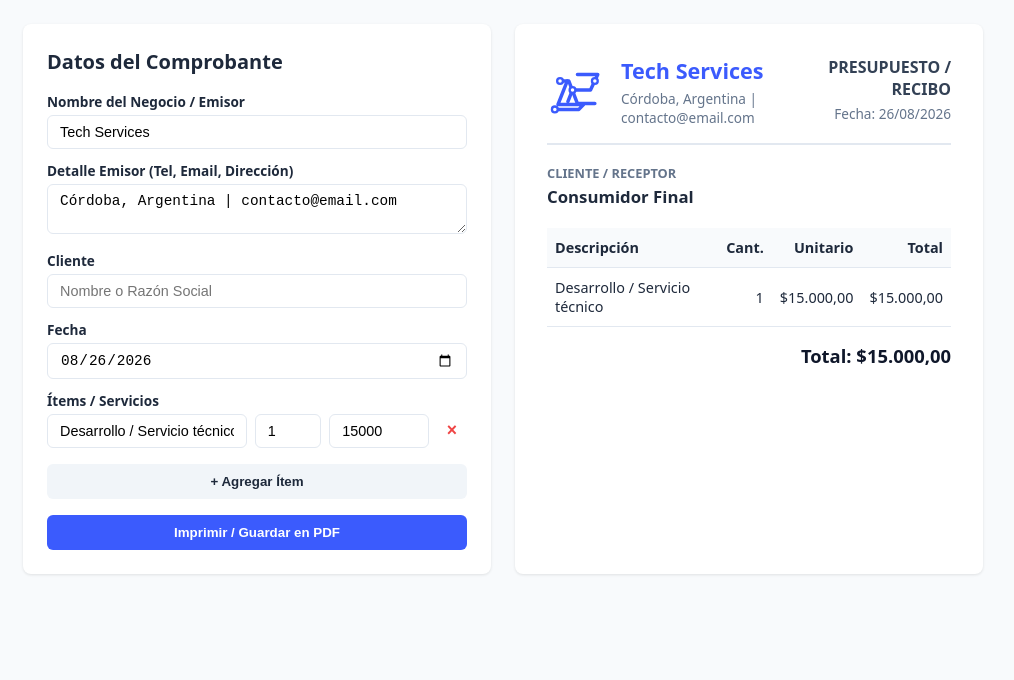
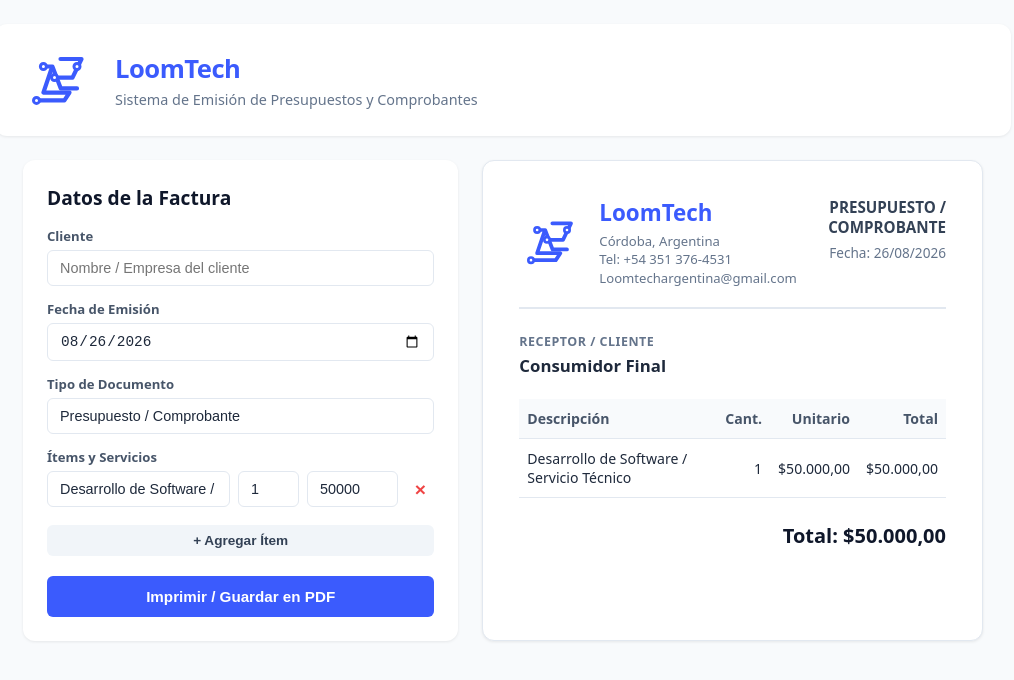
Before and after one commit to luchosar/creador-de-facturas, a plain HTML site: page index.html in a window 1280 px wide. Shown: the whole page, without its empty margins (137-1151 px from the left). Drawn offline with Linux system fonts and the light colour scheme.

Commit message:
Actualizar index.html

```diff
--- a/index.html
+++ b/index.html
@@ -3,64 +3,107 @@
 <head>
   <meta charset="UTF-8">
   <meta name="viewport" content="width=device-width, initial-scale=1.0">
-  <title>Generador de Comprobantes</title>
+  <title>LoomTech - Generador de Comprobantes</title>
   <style>
     :root {
       --primary: #3b5bfd;
+      --primary-dark: #2546e0;
       --border: #e2e8f0;
       --text: #1e293b;
+      --text-muted: #64748b;
     }
     body {
-      font-family: system-ui, -apple-system, sans-serif;
+      font-family: system-ui, -apple-system, BlinkMacSystemFont, "Segoe UI", Roboto, sans-serif;
       margin: 0;
       padding: 24px;
       background: #f8fafc;
       color: var(--text);
     }
+
+    /* Header Principal / Banner */
+    .main-header {
+      max-width: 960px;
+      margin: 0 auto 24px auto;
+      background: white;
+      padding: 20px 28px;
+      border-radius: 12px;
+      box-shadow: 0 1px 3px rgba(0,0,0,0.08);
+      display: flex;
+      align-items: center;
+      gap: 20px;
+    }
+    .header-logo {
+      width: 72px;
+      height: 72px;
+      flex-shrink: 0;
+    }
+    .header-title h1 {
+      margin: 0;
+      font-size: 1.6rem;
+      color: var(--primary);
+      letter-spacing: -0.5px;
+    }
+    .header-title p {
+      margin: 4px 0 0 0;
+      color: var(--text-muted);
+      font-size: 0.9rem;
+    }
+
     .container {
       max-width: 960px;
       margin: auto;
       display: grid;
-      grid-template-columns: 1fr 1fr;
+      grid-template-columns: 1fr 1.15fr;
       gap: 24px;
     }
     .panel {
       background: white;
       padding: 24px;
-      border-radius: 8px;
-      box-shadow: 0 1px 3px rgba(0,0,0,0.1);
+      border-radius: 12px;
+      box-shadow: 0 1px 3px rgba(0,0,0,0.08);
+      height: fit-content;
     }
-    h2 { margin-top: 0; font-size: 1.25rem; }
-    label { display: block; font-size: 0.85rem; font-weight: 600; margin-top: 12px; margin-bottom: 4px; }
+    h2 { margin-top: 0; font-size: 1.2rem; color: #0f172a; }
+    label { display: block; font-size: 0.82rem; font-weight: 600; margin-top: 14px; margin-bottom: 5px; color: #475569; }
     input, textarea {
       width: 100%;
-      padding: 8px 12px;
+      padding: 9px 12px;
       border: 1px solid var(--border);
       border-radius: 6px;
       box-sizing: border-box;
       font-size: 0.9rem;
+      color: var(--text);
+    }
+    input:focus, textarea:focus {
+      outline: none;
+      border-color: var(--primary);
+      box-shadow: 0 0 0 2px rgba(59, 91, 253, 0.15);
     }
     .btn {
       background: var(--primary);
       color: white;
       border: none;
-      padding: 10px 16px;
+      padding: 12px 16px;
       border-radius: 6px;
       cursor: pointer;
       font-weight: 600;
-      margin-top: 16px;
+      font-size: 0.95rem;
+      margin-top: 20px;
       width: 100%;
-      transition: opacity 0.2s;
+      transition: background-color 0.2s;
     }
-    .btn:hover { opacity: 0.9; }
+    .btn:hover { background: var(--primary-dark); }
     .btn-secondary {
       background: #f1f5f9;
-      color: var(--text);
-      margin-top: 8px;
+      color: #334155;
+      margin-top: 10px;
+      padding: 8px 12px;
+      font-size: 0.85rem;
     }
+    .btn-secondary:hover { background: #e2e8f0; }
     .item-row {
       display: grid;
-      grid-template-columns: 3fr 1fr 1.5fr 30px;
+      grid-template-columns: 3fr 1fr 1.5fr 28px;
       gap: 8px;
       margin-bottom: 8px;
       align-items: center;
@@ -71,89 +114,123 @@
       color: #ef4444;
       cursor: pointer;
       font-weight: bold;
-      font-size: 1.1rem;
+      font-size: 1.2rem;
+      padding: 0;
+      line-height: 1;
     }
 
     /* Vista previa / Factura */
     #invoice {
       background: white;
-      padding: 32px;
-      border-radius: 8px;
-      box-shadow: 0 1px 3px rgba(0,0,0,0.1);
+      padding: 36px;
+      border-radius: 12px;
+      box-shadow: 0 1px 3px rgba(0,0,0,0.08);
       box-sizing: border-box;
+      border: 1px solid var(--border);
     }
     .inv-header {
       display: flex;
       justify-content: space-between;
       align-items: flex-start;
       border-bottom: 2px solid var(--border);
-      padding-bottom: 16px;
-      margin-bottom: 16px;
+      padding-bottom: 20px;
+      margin-bottom: 20px;
     }
     .brand-section {
       display: flex;
       align-items: center;
       gap: 16px;
     }
-    .brand-logo {
-      width: 58px;
-      height: 58px;
+    .brand-logo-invoice {
+      width: 64px;
+      height: 64px;
       flex-shrink: 0;
     }
     .inv-table {
       width: 100%;
       border-collapse: collapse;
-      margin-top: 16px;
+      margin-top: 20px;
     }
     .inv-table th, .inv-table td {
       padding: 10px 8px;
       text-align: left;
       border-bottom: 1px solid var(--border);
-      font-size: 0.9rem;
+      font-size: 0.88rem;
     }
-    .inv-table th { background: #f8fafc; }
+    .inv-table th {
+      background: #f8fafc;
+      color: #475569;
+      font-weight: 600;
+    }
     .text-right { text-align: right !important; }
     .inv-total {
-      margin-top: 16px;
+      margin-top: 24px;
       text-align: right;
-      font-size: 1.15rem;
+      font-size: 1.25rem;
       font-weight: 700;
       color: #0f172a;
     }
 
-    /* Reglas de impresión */
+    /* Reglas para imprimir */
     @media print {
       body { background: white; padding: 0; }
       .no-print { display: none !important; }
       .container { display: block; max-width: 100%; }
-      #invoice { box-shadow: none; padding: 0; }
+      #invoice { box-shadow: none; border: none; padding: 0; }
       @page { size: A4; margin: 15mm; }
     }
-    @media (max-width: 768px) {
+    @media (max-width: 800px) {
       .container { grid-template-columns: 1fr; }
     }
   </style>
 </head>
 <body>
 
+<!-- Plantilla reusable del SVG de LoomTech -->
+<svg style="display: none;">
+  <symbol id="loomtech-logo" viewBox="0 0 240 200">
+    <g fill="none" stroke="#3b5bfd" stroke-width="14" stroke-linecap="round" stroke-linejoin="round">
+      <!-- Símbolo superior / Pista superior -->
+      <path d="M 125 30 L 195 30 L 165 92 L 105 92" />
+      <path d="M 68 55 L 98 55 L 126 128 L 180 128" />
+
+      <!-- Símbolo inferior / Pista inferior -->
+      <path d="M 45 168 L 138 168 L 155 142 L 68 142 L 95 62" />
+    </g>
+    <!-- Nodos circulares -->
+    <g fill="white" stroke="#3b5bfd" stroke-width="10">
+      <circle cx="68" cy="55" r="10" />
+      <circle cx="180" cy="55" r="10" />
+      <circle cx="105" cy="92" r="10" />
+      <circle cx="45" cy="168" r="10" />
+    </g>
+  </symbol>
+</svg>
+
+<!-- Encabezado Principal de la Página (Se oculta al imprimir) -->
+<div class="main-header no-print">
+  <svg class="header-logo"><use href="#loomtech-logo"/></svg>
+  <div class="header-title">
+    <h1>LoomTech</h1>
+    <p>Sistema de Emisión de Presupuestos y Comprobantes</p>
+  </div>
+</div>
+
 <div class="container">
   <!-- Panel de Formulario -->
   <div class="panel no-print">
-    <h2>Datos del Comprobante</h2>
-
-    <label>Nombre del Negocio / Emisor</label>
-    <input type="text" id="businessName" value="Tech Services" oninput="updateInvoice()">
-
-    <label>Detalle Emisor (Tel, Email, Dirección)</label>
-    <textarea id="businessInfo" rows="2" oninput="updateInvoice()">Córdoba, Argentina | contacto@email.com</textarea>
+    <h2>Datos de la Factura</h2>
 
     <label>Cliente</label>
-    <input type="text" id="clientName" placeholder="Nombre o Razón Social" oninput="updateInvoice()">
+    <input type="text" id="clientName" placeholder="Nombre / Empresa del cliente" oninput="updateInvoice()">
 
-    <label>Fecha</label>
+    <label>Fecha de Emisión</label>
     <input type="date" id="invDate" oninput="updateInvoice()">
 
-    <label>Ítems / Servicios</label>
+    <label>Tipo de Documento</label>
+    <input type="text" id="docType" value="Presupuesto / Comprobante" oninput="updateInvoice()">
+
+    <label>Ítems y Servicios</label>
     <div id="itemsContainer"></div>
     <button type="button" class="btn btn-secondary" onclick="addItem()">+ Agregar Ítem</button>
 
@@ -164,37 +241,27 @@
   <div id="invoice">
     <div class="inv-header">
       <div class="brand-section">
-        <!-- SVG Vectorial del Logo -->
-        <svg class="brand-logo" viewBox="0 0 200 170" fill="none" xmlns="http://www.w3.org/2000/svg">
-          <!-- Trazado superior -->
-          <path d="M 45 47 L 75 47 L 105 125 L 165 125" stroke="#3b5bfd" stroke-width="12" stroke-linecap="round" stroke-linejoin="round"/>
-          <path d="M 105 25 L 175 25 L 150 78 L 88 78 L 72 118" stroke="#3b5bfd" stroke-width="12" stroke-linecap="round" stroke-linejoin="round"/>
-          <!-- Círculos de nodos superiores -->
-          <circle cx="45" cy="47" r="10" stroke="#3b5bfd" stroke-width="8" fill="white"/>
-          <circle cx="165" cy="47" r="10" stroke="#3b5bfd" stroke-width="8" fill="white"/>
-          <circle cx="88" cy="78" r="10" stroke="#3b5bfd" stroke-width="8" fill="white"/>
-
-          <!-- Trazado inferior -->
-          <path d="M 27 145 L 110 145 L 126 128 L 38 128 L 70 47" stroke="#3b5bfd" stroke-width="12" stroke-linecap="round" stroke-linejoin="round"/>
-          <!-- Círculo de nodo inferior -->
-          <circle cx="27" cy="145" r="10" stroke="#3b5bfd" stroke-width="8" fill="white"/>
-        </svg>
-
+        <!-- Logo en la Factura -->
+        <svg class="brand-logo-invoice"><use href="#loomtech-logo"/></svg>
         <div>
-          <h1 id="viewBusiness" style="margin: 0; font-size: 1.35rem; color: var(--primary);">Tech Services</h1>
-          <p id="viewBusinessInfo" style="margin: 4px 0 0 0; font-size: 0.85rem; color: #64748b; white-space: pre-line;">Córdoba, Argentina</p>
+          <h1 style="margin: 0; font-size: 1.4rem; color: var(--primary);">LoomTech</h1>
+          <p style="margin: 4px 0 0 0; font-size: 0.82rem; color: var(--text-muted); line-height: 1.4;">
+            Córdoba, Argentina<br>
+            Tel: +54 351 376-4531<br>
+            Loomtechargentina@gmail.com
+          </p>
         </div>
       </div>
 
       <div style="text-align: right;">
-        <h3 style="margin: 0; font-size: 1rem; text-transform: uppercase; color: #334155;">Presupuesto / Recibo</h3>
-        <p style="margin: 4px 0 0 0; font-size: 0.85rem; color: #64748b;">Fecha: <span id="viewDate"></span></p>
+        <h3 id="viewDocType" style="margin: 0; font-size: 0.95rem; text-transform: uppercase; color: #334155;">Presupuesto / Comprobante</h3>
+        <p style="margin: 6px 0 0 0; font-size: 0.85rem; color: var(--text-muted);">Fecha: <span id="viewDate"></span></p>
       </div>
     </div>
 
-    <div style="margin-bottom: 20px;">
-      <strong style="font-size: 0.8rem; color: #64748b; text-transform: uppercase;">Cliente / Receptor</strong>
-      <div id="viewClient" style="font-size: 1.05rem; font-weight: 600; margin-top: 2px;">-</div>
+    <div style="margin-bottom: 22px;">
+      <strong style="font-size: 0.78rem; color: var(--text-muted); text-transform: uppercase; letter-spacing: 0.5px;">Receptor / Cliente</strong>
+      <div id="viewClient" style="font-size: 1.05rem; font-weight: 600; margin-top: 3px;">-</div>
     </div>
 
     <table class="inv-table">
@@ -217,7 +284,7 @@
 
 <script>
   let items = [
-    { desc: 'Desarrollo / Servicio técnico', qty: 1, price: 15000 }
+    { desc: 'Desarrollo de Software / Servicio Técnico', qty: 1, price: 50000 }
   ];
 
   function init() {
@@ -262,9 +329,8 @@
   }
 
   function updateInvoice() {
-    document.getElementById('viewBusiness').innerText = document.getElementById('businessName').value || 'Mi Negocio';
-    document.getElementById('viewBusinessInfo').innerText = document.getElementById('businessInfo').value;
     document.getElementById('viewClient').innerText = document.getElementById('clientName').value || 'Consumidor Final';
+    document.getElementById('viewDocType').innerText = document.getElementById('docType').value || 'Comprobante';
 
     const dateVal = document.getElementById('invDate').value;
     document.getElementById('viewDate').innerText = dateVal ? dateVal.split('-').reverse().join('/') : '-';
```
